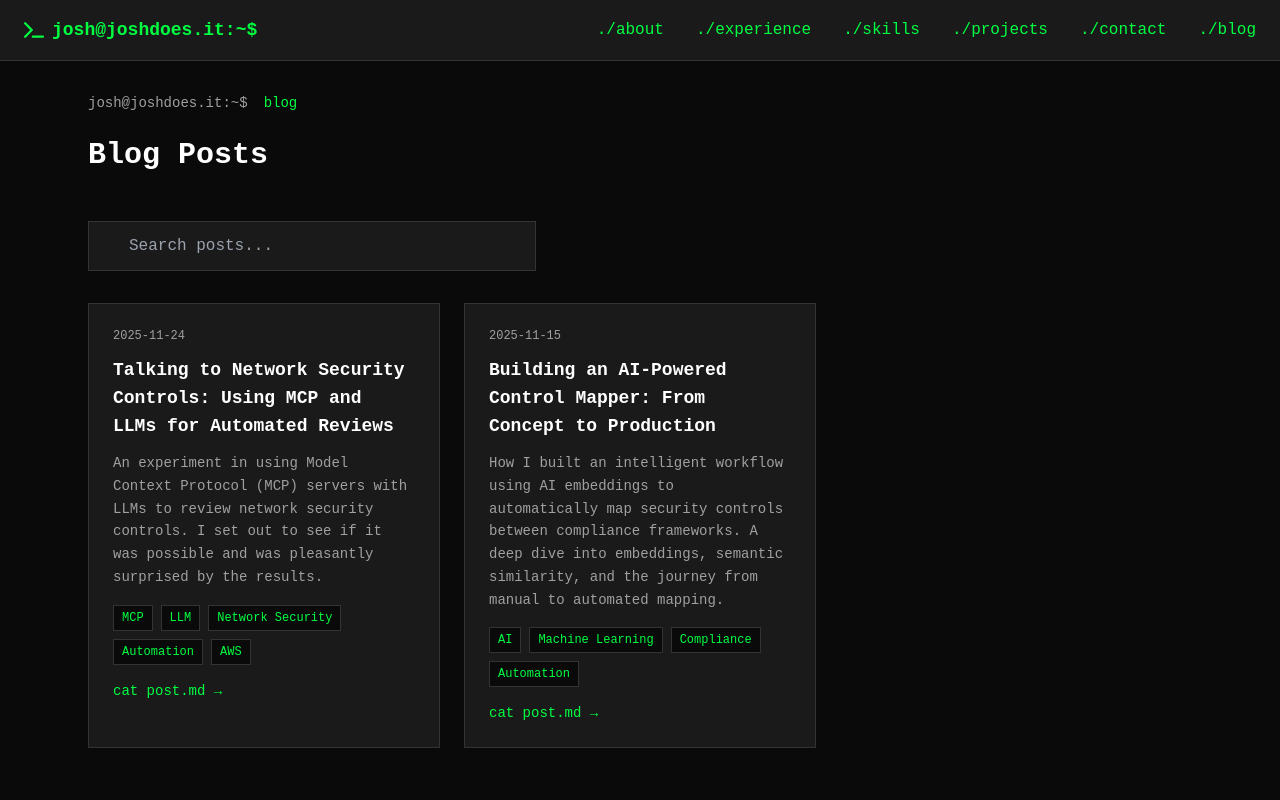
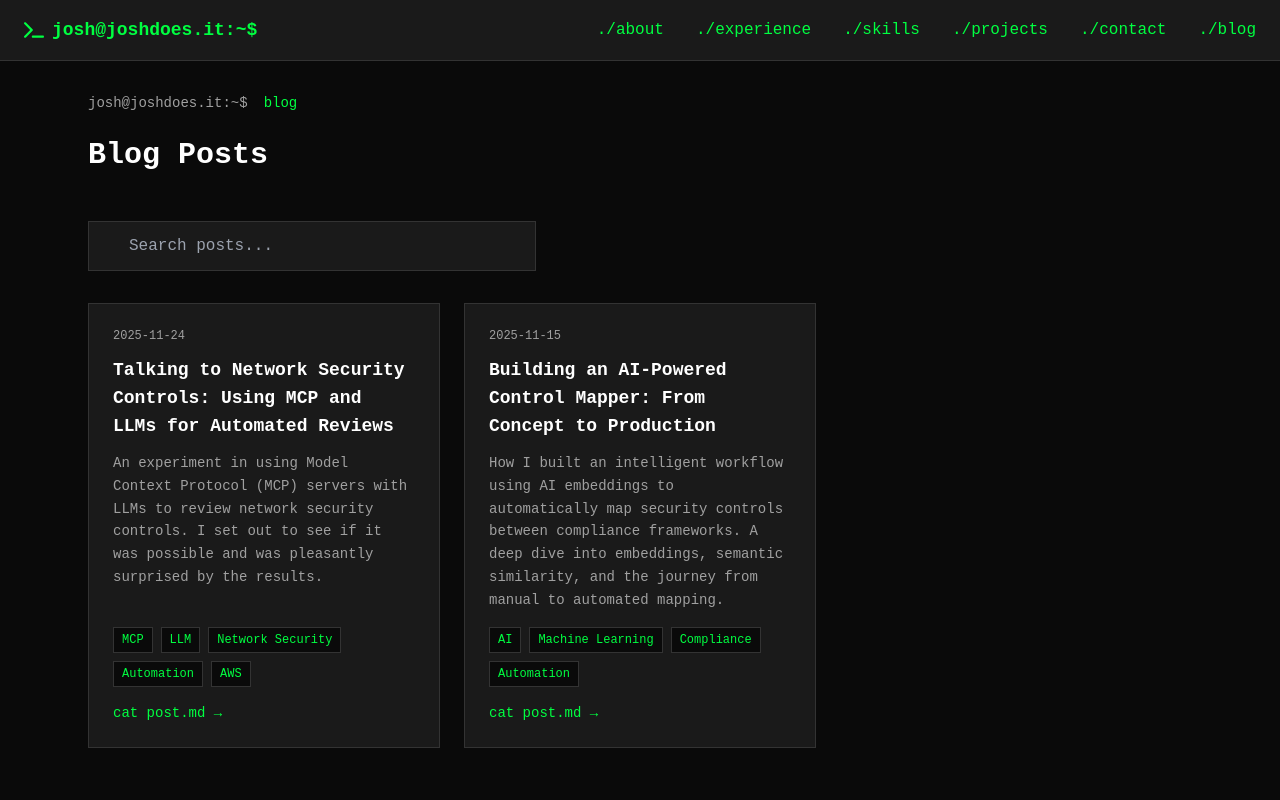
Before and after one commit to JoshDoesIT/JoshDoes.IT-Website, a Next.js app: page /blog in a window 1280 px wide. Shown: the top 800 px of the page. Built offline with nearby package versions, Linux system fonts and the light colour scheme.

Commit message:
Fix vertical alignment of tags and links in blog post cards
- Made blog post cards flex containers with full height
- Added flex-grow to description to fill available space
- Added mt-auto to tags section to push to bottom
- Ensures tags and 'cat post.md' links align vertically across all cards

```diff
--- a/app/blog/BlogList.tsx
+++ b/app/blog/BlogList.tsx
@@ -116,17 +116,17 @@ export default function BlogList({ posts }: BlogListProps) {
               <Link
                 key={post.slug}
                 href={`/blog/${post.slug}`}
-                className="bg-terminal-surface border border-terminal-border p-6 hover:border-terminal-green transition-colors cursor-pointer block"
+                className="bg-terminal-surface border border-terminal-border p-6 hover:border-terminal-green transition-colors cursor-pointer block flex flex-col h-full"
               >
                 <div className="flex items-center justify-between mb-3">
                   <span className="text-terminal-gray text-xs">{post.date}</span>
                   <i className={`${getIconElement(post.icon)} text-terminal-green`}></i>
                 </div>
                 <h3 className="text-lg font-semibold text-white mb-3">{post.title}</h3>
-                <p className="text-terminal-gray text-sm mb-4 leading-relaxed">
+                <p className="text-terminal-gray text-sm mb-4 leading-relaxed flex-grow">
                   {post.description}
                 </p>
-                <div className="flex flex-wrap gap-2 mb-4">
+                <div className="flex flex-wrap gap-2 mb-4 mt-auto">
                   {post.tags.map((tag) => (
                     <span
                       key={tag}
```
